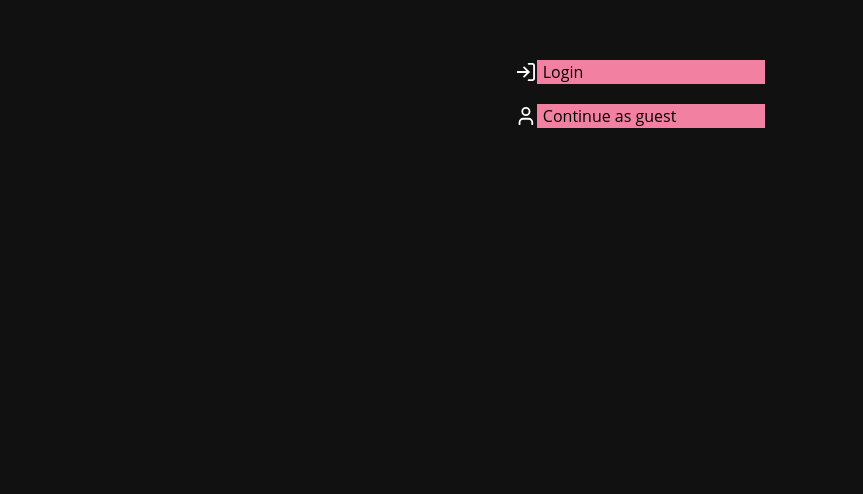
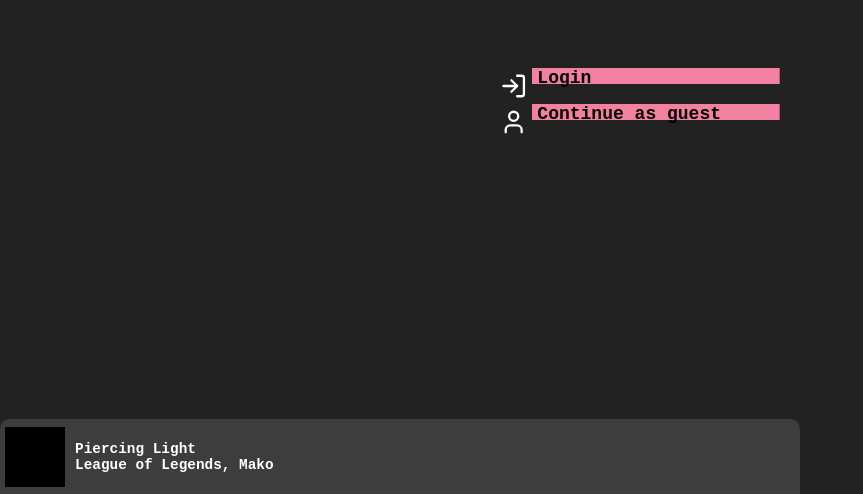
Before and after one commit to Steindt/soundnest, a React (Create React App) app in the folder frontend/: page /landing in a window 1280 px wide. Shown: the part 306-800 px from the top of the page, without its empty margins (0-863 px from the left). Built offline with nearby package versions, Linux system fonts and the light colour scheme.

Commit message:
Added player component and backend folder

```diff
--- a/frontend/src/components/App.tsx
+++ b/frontend/src/components/App.tsx
@@ -4,6 +4,7 @@ import Admin from "./Admin";
 import "../styles/App.css";
 import { useCookies } from "react-cookie";
 import Landing from "./Landing";
+import PlayerManager from "./PlayerManager";
 
 const App = () => {
   return (
@@ -12,12 +13,12 @@ const App = () => {
         <Link to="/" />
         <Link to="/admin" />
       </nav>
-
       <Routes>
         <Route path="/" element={<Dashboard />} />
         <Route path="/admin" element={<Admin />} />
         <Route path="/landing" element={<Landing />} />
       </Routes>
+      <PlayerManager />
     </BrowserRouter>
   );
 };
--- a/frontend/src/components/Dashboard.tsx
+++ b/frontend/src/components/Dashboard.tsx
@@ -1,5 +1,5 @@
 const Dashboard = () => {
-  return <div></div>;
+  return <div className="container"></div>;
 };
 
 export default Dashboard;
--- a/frontend/src/components/Landing.tsx
+++ b/frontend/src/components/Landing.tsx
@@ -9,11 +9,11 @@ const Landing = () => {
       <div className="container-buttons">
         <Link to="/admin">
           <LogIn color="white" />
-          <button className="button">Login</button>
+          <div className="button">Login</div>
         </Link>
         <Link to="/">
           <User color="white" />
-          <button className="button">Continue as guest</button>
+          <div className="button">Continue as guest</div>
         </Link>
       </div>
     </div>
--- /dev/null
+++ b/frontend/src/components/PlayerLarge.tsx
@@ -0,0 +1,30 @@
+import { ArrowLeftCircle, ArrowRightCircle, PlayCircle } from "lucide-react";
+import "../styles/Player.css";
+import useSwipe from "../utils/useSwipe";
+
+const PlayerLarge = (props: { scrollFunction: () => void }) => {
+  const swipeHandler = useSwipe({ onSwipedDown: () => props.scrollFunction() });
+
+  return (
+    <div
+      {...swipeHandler}
+      onClick={(e) => e.stopPropagation()}
+      className="player player-large"
+    >
+      <div className="cover-large"></div>
+      <div className="info-large">
+        <span>Piercing Light</span>
+        <span>League of Legends, Mako</span>
+      </div>
+      <div className="controls">
+        <ArrowLeftCircle />
+        <PlayCircle />
+        <ArrowRightCircle />
+      </div>
+      <input type="range" />
+      <input type="range" />
+    </div>
+  );
+};
+
+export default PlayerLarge;
--- /dev/null
+++ b/frontend/src/components/PlayerManager.tsx
@@ -0,0 +1,28 @@
+import { useState } from "react";
+import PlayerSmall from "./PlayerSmall";
+import PlayerLarge from "./PlayerLarge";
+import "../styles/Player.css";
+
+// Manager for handling switching between large and small player
+const PlayerManager = () => {
+  const [large, setLarge] = useState(false);
+
+  const handleClick = () => {
+    setLarge(!large);
+  };
+
+  return (
+    <div
+      className={
+        (!large ? "container-player-small" : "container-player-large") +
+        " container-player"
+      }
+      onClick={handleClick}
+    >
+      {!large && <PlayerSmall />}
+      {large && <PlayerLarge scrollFunction={handleClick} />}
+    </div>
+  );
+};
+
+export default PlayerManager;
--- /dev/null
+++ b/frontend/src/components/PlayerSmall.tsx
@@ -0,0 +1,17 @@
+import "../styles/Player.css";
+
+const PlayerSmall = () => {
+  return (
+    <div className="player">
+      <div className="info-small">
+        <div className="cover"></div>
+        <div className="text">
+          <span>Piercing Light</span>
+          <span>League of Legends, Mako</span>
+        </div>
+      </div>
+    </div>
+  );
+};
+
+export default PlayerSmall;
--- a/frontend/src/styles/Landing.css
+++ b/frontend/src/styles/Landing.css
@@ -13,18 +13,23 @@
 .container-buttons a {
   padding: 10px;
   display: flex;
-  width: 250px;
+  width: 300px;
+  height: 2em;
 }
 
-.container-buttons button {
-  background-color: var(--secondary-color);
-  border: 0px;
-  color: var(--secondary-color-text);
-  width: 100%;
-  text-align: start;
+.container-buttons svg {
+  height: 2em;
+  width: 2em;
+  padding-right: 5px;
 }
 
-.container-buttons a:hover button {
+.container-buttons div {
+  border: 0px;
+  width: 100%;
+  place-content: center;
+}
+
+.container-buttons a:hover div {
   background-color: #fff;
   transition: 0.4s ease-in-out;
 }
--- /dev/null
+++ b/frontend/src/styles/Player.css
@@ -0,0 +1,118 @@
+* {
+  color: var(--primary-color-text);
+}
+
+.container-player {
+  bottom: 0px;
+  left: 0px;
+  position: fixed;
+  transition: 0.3s ease-in-out;
+  display: flex;
+  border-radius: 10px 10px 0px 0px;
+  background-color: var(--secondary-bg-color);
+  width: 100vw;
+  max-width: 800px;
+  cursor: pointer;
+}
+
+@media screen and (min-width: 800px) {
+}
+
+.container-player-large {
+  height: 100vh;
+  padding-top: 75px;
+  padding-left: 20px;
+  padding-right: 20px;
+}
+
+.container-player-small {
+  height: 75px;
+}
+
+.player {
+  width: 100%;
+  height: 100%;
+  z-index: 1;
+}
+
+.player-large {
+  width: 100%;
+  max-width: 800px;
+  display: flex;
+  flex-direction: column;
+  cursor: auto;
+  overflow-y: scroll;
+  -ws-overflow-style: none;
+  scrollbar-width: none;
+}
+
+.player-large::-webkit-scrollbar {
+  display: none;
+}
+
+.player-large div {
+  width: 100%;
+}
+
+.info-small {
+  width: 100%;
+  height: 100%;
+  display: flex;
+}
+
+.info-large {
+  padding: 10px;
+  display: flex;
+  flex-direction: column;
+  color: white;
+}
+
+.cover {
+  place-self: center;
+  width: 60px;
+  height: 60px;
+  background-color: black;
+  margin-left: 5px;
+}
+
+.cover-large {
+  width: 100%;
+  aspect-ratio: 1/1;
+  background-color: black;
+}
+
+.info-small .text {
+  height: 100%;
+  display: flex;
+  flex-direction: column;
+  color: var(--primary-color-text);
+  justify-content: center;
+  padding-left: 10px;
+  font-size: 0.8em;
+}
+
+.container-player-small svg {
+  height: 40px;
+  width: 40px;
+  place-self: center;
+}
+
+.controls {
+  display: flex;
+  place-content: center;
+  place-items: center;
+  height: 50px;
+}
+
+.controls svg {
+  height: 40px;
+  margin-left: 5px;
+  margin-right: 5px;
+  width: 40px;
+  transition: 0.1 ease-in-out;
+}
+
+.controls svg:hover {
+  transform: scale(1.1);
+  color: lightgray;
+}
--- a/frontend/src/styles/index.css
+++ b/frontend/src/styles/index.css
@@ -1,21 +1,28 @@
+* {
+  box-sizing: border-box;
+  margin: 0px;
+  padding: 0px;
+}
+
 :root {
-  --primary-color: #222;
-  --primary-bg-color: #111;
-  --secondary-color: #f280a1;
+  --primary-color: #535353;
+  --primary-bg-color: #222222;
+  --primary-bgtransparent-color: #2222225d;
+  --secondary-bg-color: #3d3d3d;
   --primary-color-text: white;
-  --secondary-color-text: black;
+  --secondary-color-text: white;
   --button-color: #f280a1;
   --button-hover-color: #eba0b5;
+  --button-color-text: black;
 
   background-color: var(--primary-bg-color);
-  margin: 0;
-  font-family: "cursive", "Open Sans", "Roboto", sans-serif;
-  font-size: 16px;
+  font-family: monospace;
+  font-size: 18px;
+  font-weight: bold;
   text-decoration: none;
 }
 
 body {
-  margin: 0;
   -webkit-font-smoothing: antialiased;
   -moz-osx-font-smoothing: grayscale;
 }
@@ -48,7 +55,9 @@ a {
     )
     right;
   background-size: 200%;
-  transition: 0.5s ease-in-out;
+  transition: 0.3s ease-in-out;
+  padding-left: 5px;
+  color: var(--button-color-text);
 }
 
 .button:hover {
--- /dev/null
+++ b/frontend/src/utils/useSwipe.tsx
@@ -0,0 +1,64 @@
+// https://stackoverflow.com/questions/70612769/how-do-i-recognize-swipe-events-in-react
+
+import { TouchEvent, useState } from "react";
+
+interface SwipeInput {
+  onSwipedRight?: () => void;
+  onSwipedLeft?: () => void;
+  onSwipedUp?: () => void;
+  onSwipedDown?: () => void;
+}
+
+interface SwipeOutput {
+  onTouchStart: (e: TouchEvent) => void;
+  onTouchMove: (e: TouchEvent) => void;
+  onTouchEnd: () => void;
+}
+
+export default (input: SwipeInput): SwipeOutput => {
+  const [touchStart, setTouchStart] = useState([0, 0]);
+  const [touchEnd, setTouchEnd] = useState([0, 0]);
+
+  const minSwipeDistance = 50;
+
+  const onTouchStart = (e: TouchEvent) => {
+    setTouchEnd([0, 0]); // otherwise the swipe is fired even with usual touch events
+    setTouchStart([e.targetTouches[0].clientX, e.targetTouches[0].clientY]);
+  };
+
+  const onTouchMove = (e: TouchEvent) =>
+    setTouchEnd([e.targetTouches[0].clientX, e.targetTouches[0].clientY]);
+
+  const onTouchEnd = () => {
+    if (!touchStart || !touchEnd) return;
+    const distanceX = touchStart[0] - touchEnd[0];
+    const distanceY = touchStart[1] - touchEnd[1];
+    const isLeftSwipe = distanceX > minSwipeDistance;
+    const isRightSwipe = distanceX < -minSwipeDistance;
+    const isUpSwipe = distanceY > minSwipeDistance;
+    const isDownSwipe = distanceY < -minSwipeDistance;
+
+    // We don't want to accidentally detect a right swipe when its a down swipe
+    if (Math.abs(distanceX) > Math.abs(distanceY)) {
+      if (isRightSwipe && input.onSwipedRight) {
+        input.onSwipedRight();
+      }
+      if (isLeftSwipe && input.onSwipedLeft) {
+        input.onSwipedLeft();
+      }
+    } else {
+      if (isUpSwipe && input.onSwipedUp) {
+        input.onSwipedUp();
+      }
+      if (isDownSwipe && input.onSwipedDown) {
+        input.onSwipedDown();
+      }
+    }
+  };
+
+  return {
+    onTouchStart,
+    onTouchMove,
+    onTouchEnd,
+  };
+};
```
Also changed, not shown: frontend/src/components/Queue.tsx (added), frontend/src/components/Search.tsx (added), 1 other file (tests, documents, lock files or other folders).
